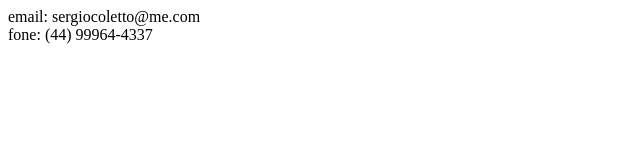
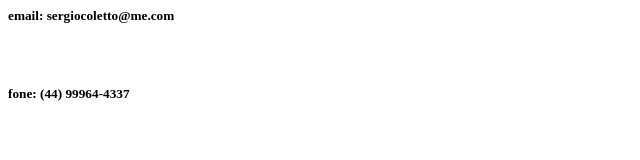
Before and after one commit to SergioColetto/sergiocoletto.github.io, a plain HTML site: page index.html in a window 1280 px wide. Shown: the whole page, without its empty margins (0-640 px from the left). Drawn offline with Linux system fonts and the light colour scheme.

Commit message:
Update index.html

```diff
--- a/index.html
+++ b/index.html
@@ -1,2 +1,2 @@
-email: sergiocoletto@me.com <br>
-fone: (44) 99964-4337
+<h5>email: sergiocoletto@me.com</h5> <br>
+<h5>fone: (44) 99964-4337</h5>
```
